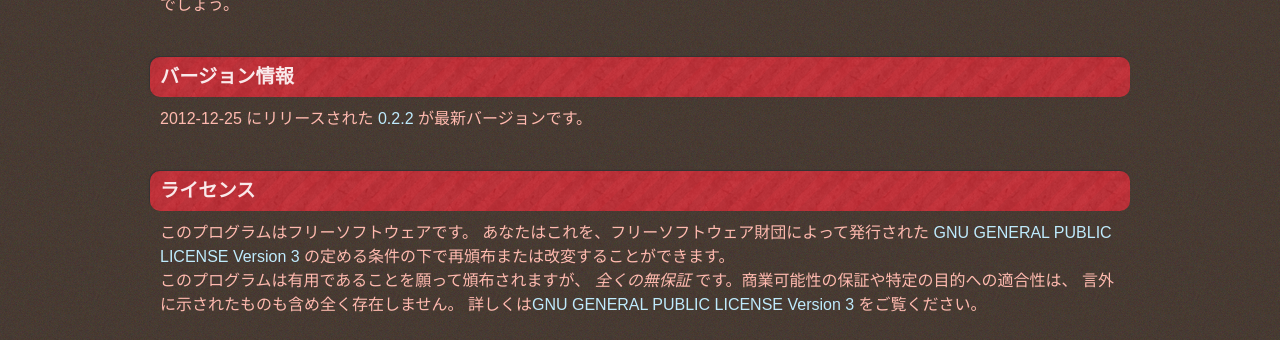
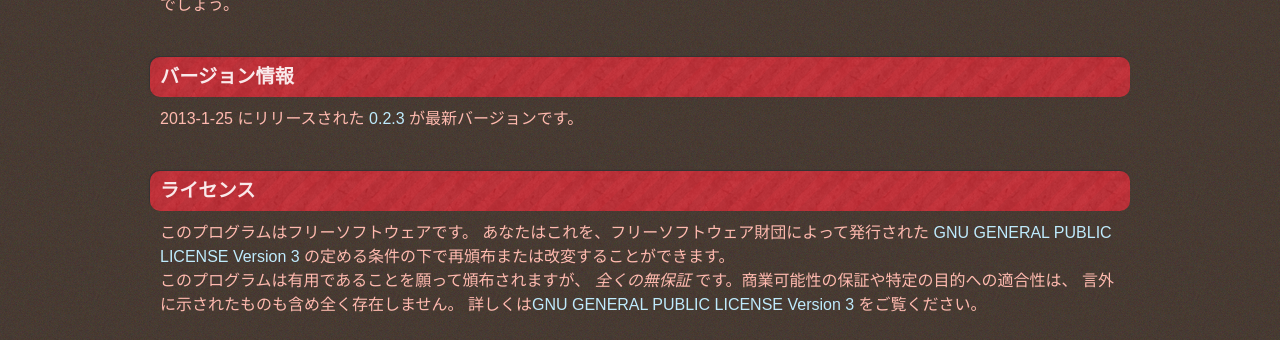
Before and after one commit to logaling/logaling.github.com, a Jekyll site: the page built from about.md, in a window 1280 px wide. Shown: the part 612-952 px from the top of the page. Built offline with Jekyll 4.4.1, drawn with Linux system fonts in a browser that asks for light colours; some web fonts are replaced; Markdown is read by kramdown in place of the engine named in the settings.

```diff
--- a/about.md
+++ b/about.md
@@ -21,7 +21,7 @@ logaling-command をつかうことで、翻訳作業に欠かせない作業が
 
 バージョン情報
 --------------
-2012-12-25 にリリースされた [0.2.2](https://github.com/logaling/logaling-command/blob/v0.2.2/CHANGES) が最新バージョンです。
+2013-1-25 にリリースされた [0.2.3](https://github.com/logaling/logaling-command/blob/v0.2.3/CHANGES) が最新バージョンです。
 
 ライセンス
 ----------
```
Also changed, not shown: tutorial.md (+1 -1 lines).
